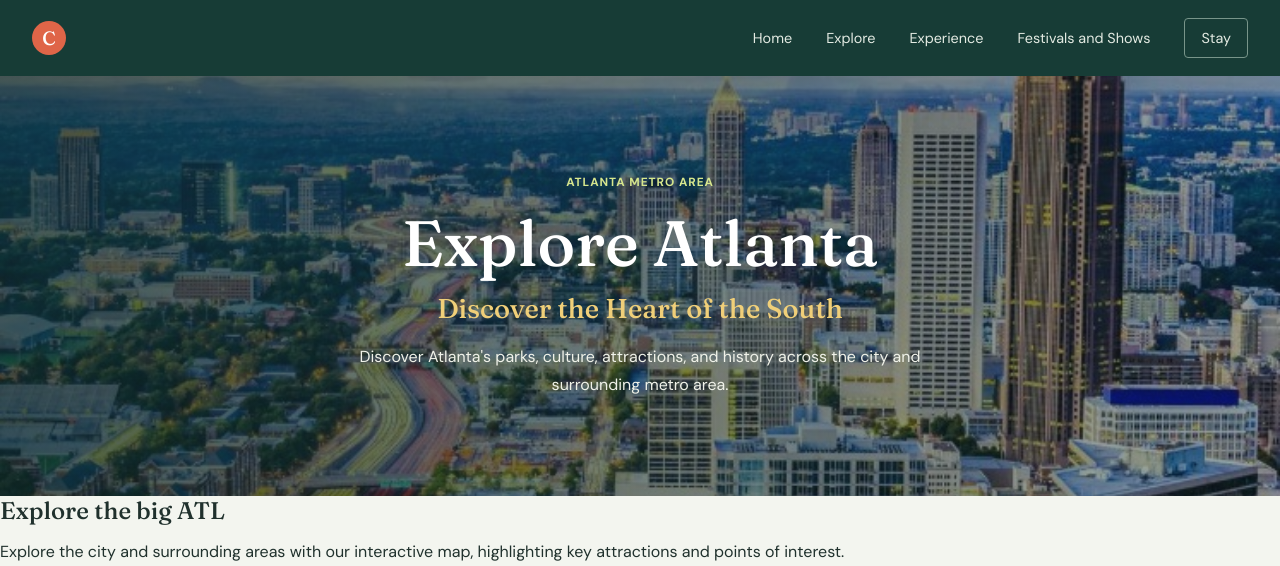
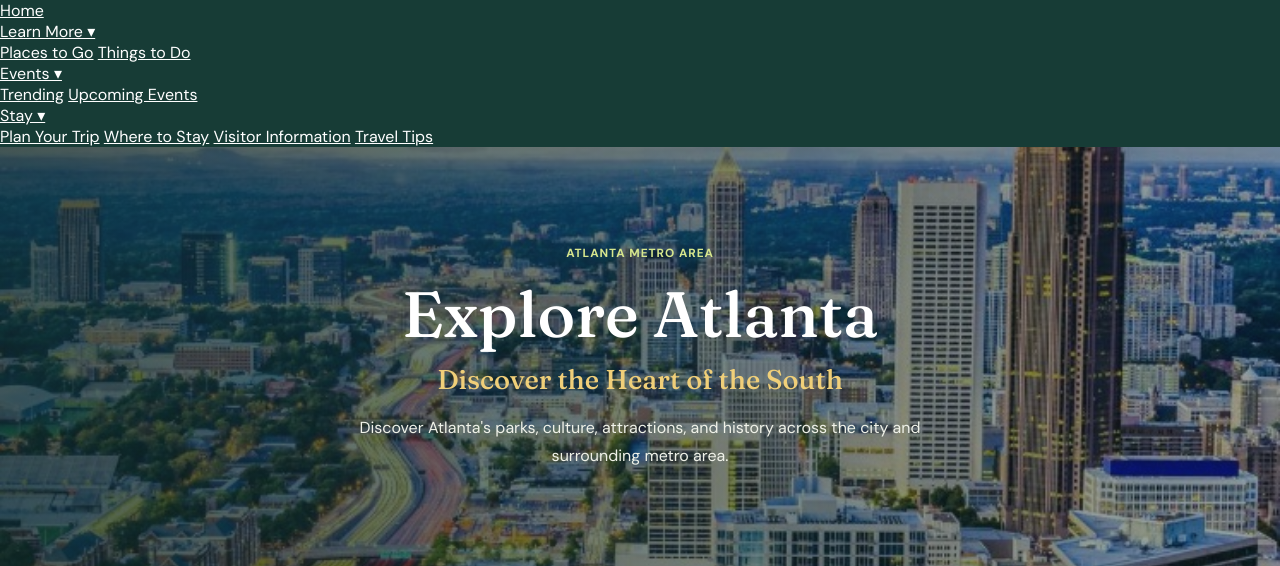
Before and after one commit to vivaanr-creator/fbla-2026-webapp, a Flask app: page /explore in a window 1280 px wide. Shown: the top 566 px of the page. Run offline with Flask 3, Linux system fonts and the light colour scheme.

Commit message:
Refactor navigation with dropdown menus
Updated the navigation structure to include dropdown menus for better organization of links.

```diff
--- a/templates/base.html
+++ b/templates/base.html
@@ -14,25 +14,79 @@
 </head>
 <body>
   <header class="site-header">
-    <nav class="navigation" aria-label="Main navigation">
-      <a class="brand" href="{{ url_for('home') }}" aria-label="Forsyth County visitor guide home">
-        <span class="brand-mark" aria-hidden="true">C</span>
-      </a>
+    <nav>
+  <a href="#home">Home</a>
 
-      <button class="menu-toggle" type="button" aria-expanded="false" aria-controls="site-menu" aria-label="Open navigation menu">
-        <span></span>
-        <span></span>
-        <span></span>
-      </button>
+  <div class="dropdown">
+    <a href="#learn-more">Learn More ▾</a>
+    <div class="dropdown-content">
+      <a href="#places-to-go">Places to Go</a>
+      <a href="#things-to-do">Things to Do</a>
+    </div>
+  </div>
 
-      <div class="menu" id="site-menu">
-        <a href="{{ url_for('home') }}" {% if active_page == 'home' %}aria-current="page"{% endif %}>Home</a>
-        <a href="{{ url_for('explore') }}" {% if active_page == 'explore' %}aria-current="page"{% endif %}>Explore</a>
-        <a href="{{ url_for('experience') }}" {% if active_page == 'experience' %}aria-current="page"{% endif %}>Experience</a>
-        <a href="{{ url_for('festivals') }}" {% if active_page == 'festivals' %}aria-current="page"{% endif %}>Festivals and Shows</a>
-        <a href="{{ url_for('stay') }}" {% if active_page == 'stay' %}aria-current="page"{% endif %}>Stay</a>
-      </div>
-    </nav>
+  <div class="dropdown">
+    <a href="#events">Events ▾</a>
+    <div class="dropdown-content">
+      <a href="#trending">Trending</a>
+      <a href="#upcoming-events">Upcoming Events</a>
+    </div>
+  </div>
+
+  <div class="dropdown">
+    <a href="#stay">Stay ▾</a>
+    <div class="dropdown-content">
+      <a href="#plan-your-trip">Plan Your Trip</a>
+      <a href="#where-to-stay">Where to Stay</a>
+      <a href="#visitor-information">Visitor Information</a>
+      <a href="#travel-tips">Travel Tips</a>
+    </div>
+  </div>
+</nav>
+<script>
+  nav {
+    display: flex;
+    align-items: center;
+    gap: 24px;
+    background-color: #001470;
+    font-family: Arial, Helvetica, sans-serif;
+  }
+
+  nav a {
+    display: block;
+    padding: 12px 16px;
+    text-decoration: none;
+    color: white;
+  }
+
+  .dropdown {
+    position: relative;
+  }
+
+  .dropdown-content {
+    display: none;
+    position: absolute;
+    top: 100%;
+    left: 0;
+    min-width: 200px;
+    background: #001470;
+    box-shadow: 0 4px 8px rgba(0, 0, 0, 0.15);
+    z-index: 100;
+  }
+
+  .dropdown-content a {
+    white-space: nowrap;
+  }
+
+  .dropdown-content a:hover {
+    background: #102580;
+  }
+
+  .dropdown:hover .dropdown-content,
+  .dropdown:focus-within .dropdown-content {
+    display: block;
+  }
+</script>
   </header>
 
   <main>
```
